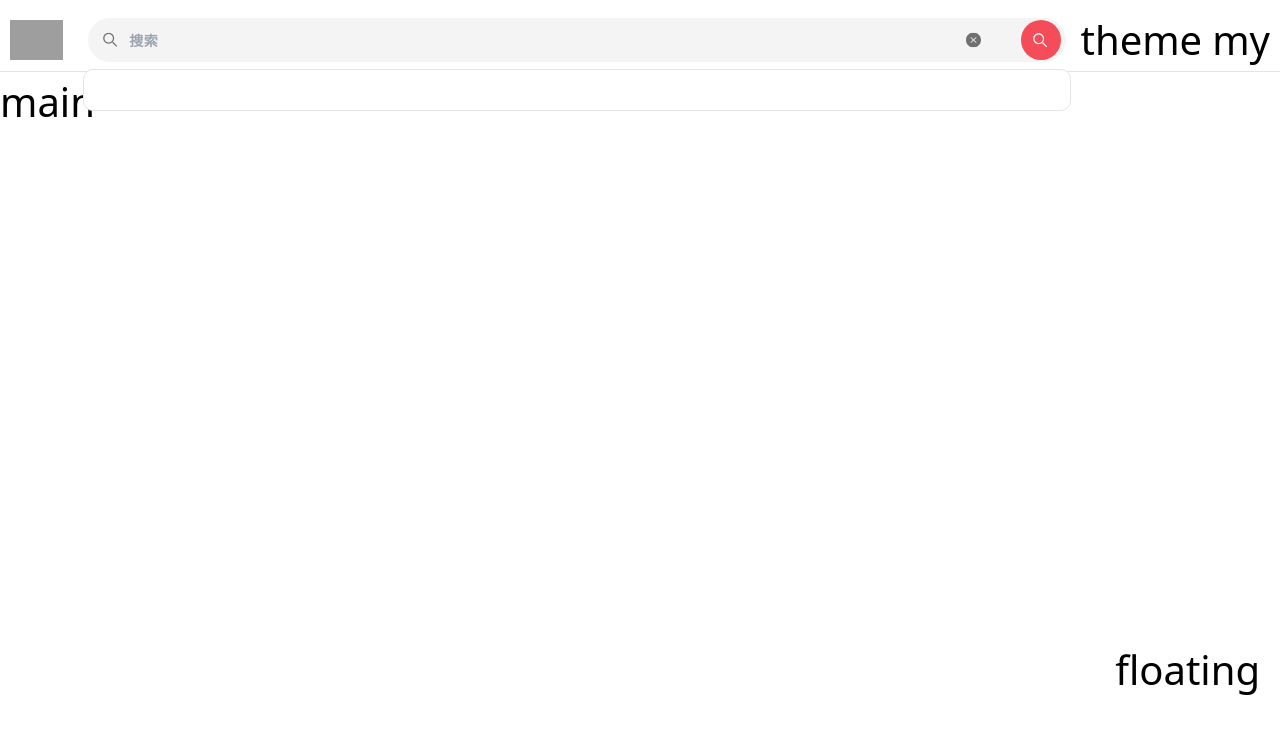
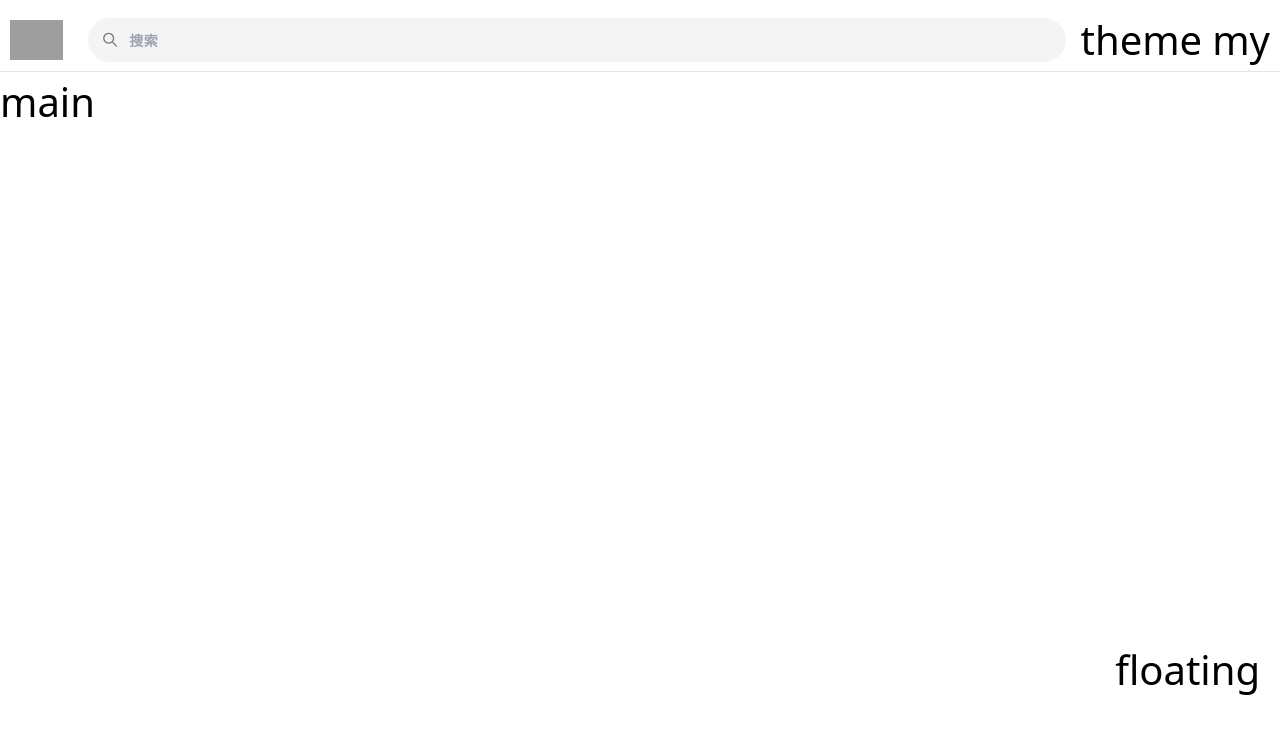
Before and after one commit to liyihang/General-Frontend, a Vue app: page / in a window 1280 px wide. Shown: the top 734 px of the page. Built offline with nearby package versions, Linux system fonts and the light colour scheme; grey boxes are pictures that could not be loaded.

Commit message:
common update

```diff
--- a/src/libs/search/index.vue
+++ b/src/libs/search/index.vue
@@ -5,32 +5,34 @@
       <m-svg-icon class="w-1.5 h-1.5 absolute translate-y-[-50%] top-[50%] left-2" name="search" color="#707070">
       </m-svg-icon>
       <!-- 输入框 -->
-      <input class=" block w-full h-[44px] pl-4 outline-0 bg-zinc-100  caret-zinc-400 rounded-xl text-zinc-900 tracking-wide text-sm font-semibold border border-zinc-100 duration-500 focus:border-red-300 group-hover:bg-white group-hover:border-zinc-200"
-             placeholder="搜索" type="text" v-model="inputValue">
+      <input class="block w-full h-[44px] pl-4 outline-0 bg-zinc-100 caret-zinc-400 rounded-xl text-zinc-900 tracking-wide text-sm font-semibold border border-zinc-100 duration-500 focus:border-red-300 group-hover:bg-white group-hover:border-zinc-200"
+             placeholder="搜索" type="text" v-model="inputValue" @keyup.enter="onSearchHandle" />
       <!-- 删除图标 -->
-      <m-svg-icon name="input-delete"
-                  class="w-1.5 h-1.5 absolute translate-y-[-50%] top-[50%] right-9 cursor-pointer duration-500">
+      <m-svg-icon v-show="inputValue" name="input-delete"
+                  class="w-1.5 h-1.5 absolute translate-y-[-50%] top-[50%] right-9 cursor-pointer duration-500"
+                  @click="onCleanClick">
       </m-svg-icon>
       <!-- 分割线 -->
       <div
-           class=" opacity-0 h-1.5 w-[1px] absolute translate-y-[-50%] top-[50%] right-[62px] duration-500 bg-zinc-200 group-hover:opacity-100">
+           class="opacity-0 h-1.5 w-[1px] absolute translate-y-[-50%] top-[50%] right-[62px] duration-500 bg-zinc-200 group-hover:opacity-100">
       </div>
       <!-- 按钮 -->
-      <m-button class="absolute translate-y-[-50%] top-[50%] right-1 rounded-full" icon="search" iconColor="#ffffff">
+      <m-button class="opacity-0 absolute translate-y-[-50%] top-[50%] right-1 rounded-full group-hover:opacity-100"
+                icon="search" iconColor="#ffffff" @click="onSearchHandle">
       </m-button>
     </div>
     <!-- 下拉区 -->
     <transition name="slide" mode="">
-      <div
-           class=" max-h-[368px] w-full text-base overflow-auto bg-white absolute z-20 left-0 top-[56px] p-2 rounded  border border-zinc-200 duration-200 hover:shadow-2xl">
+      <div v-if="$slots.dropdown" v-show="isFocus"
+           class="max-h-[368px] w-full text-base overflow-auto bg-white absolute z-20 left-0 top-[56px] p-2 rounded border border-zinc-200 duration-200 hover:shadow-2xl">
         <slot name="dropdown" />
       </div>
     </transition>
   </div>
 </template>
 <script>
-const UPDATE_MODELVALUE = 'update:modelValue'
-
+const EMIT_UPDATE_MODELVALUE = 'update:modelValue'
+const EMIT_SEARCH = 'search'
 </script>
 <script setup>
 /**
@@ -40,15 +42,25 @@ const UPDATE_MODELVALUE = 'update:modelValue'
  * 4.控制下拉区的展示
  * 5.事件处理
  */
+
 import { useVModel } from '@vueuse/core'
 const props = defineProps({
   modelValue: {
     required: true,
-    type: String
-  }
+    type: String,
+  },
 })
-defineEmits([UPDATE_MODELVALUE])
+const emits = defineEmits([EMIT_UPDATE_MODELVALUE, EMIT_SEARCH])
 const inputValue = useVModel(props)
+// 清空input
+const onCleanClick = () => {
+  inputValue.value = ''
+}
+// 搜索
+const onSearchHandle = () => {
+  emits(EMIT_SEARCH, inputValue.value)
+  console.log(inputValue.value)
+}
 </script>
 
 <style lang="scss" scoped>
@@ -60,6 +72,6 @@ const inputValue = useVModel(props)
 .slide-enter-from,
 .slide-leave-to {
   opacity: 0;
-  transform: translateY(40px)
+  transform: translateY(40px);
 }
 </style>
--- a/src/views/layout/components/header/header-search/index.vue
+++ b/src/views/layout/components/header/header-search/index.vue
@@ -1,11 +1,13 @@
 <template>
   <div class="w-full">
-    <m-search></m-search>
+    <m-search v-model="inputValue"></m-search>
   </div>
 </template>
 
 <script setup>
+import { ref } from 'vue';
 
+const inputValue = ref('')
 </script>
 
 <style lang="scss" scoped>
```
